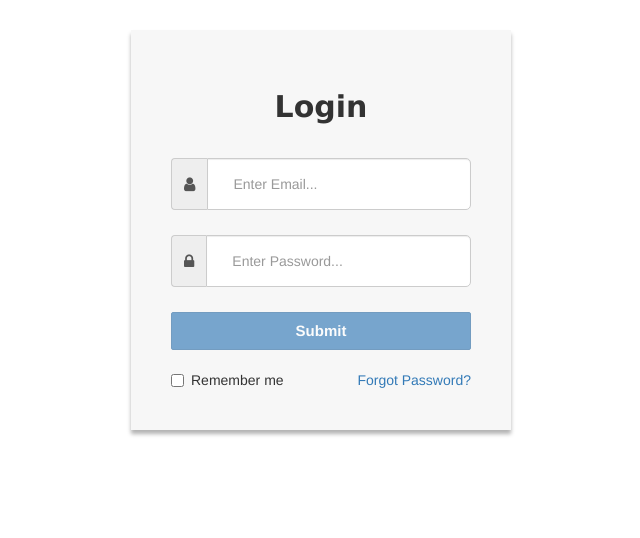
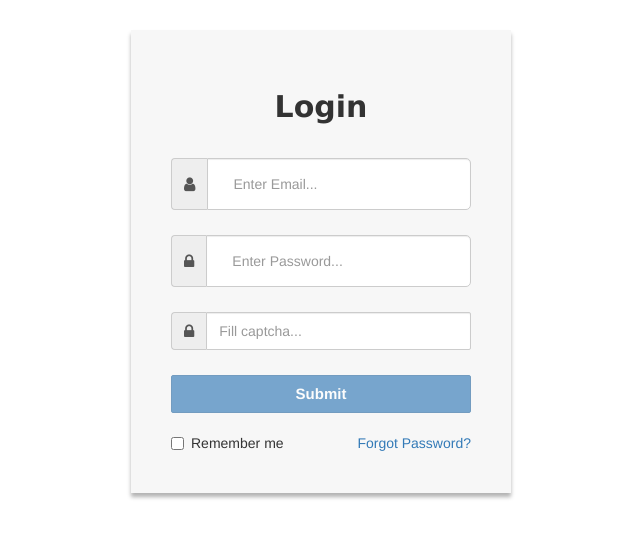
Before and after one commit to mahammasood1/react-login-component, a React (Create React App) app in the folder custom-login-component/: page / in a window 1280 px wide. Shown: the top 538 px of the page, without its empty margins (319-959 px from the left). Built offline with nearby package versions, Linux system fonts and the light colour scheme.

Commit message:
custom field

```diff
--- a/custom-login-component/src/components/LoginForm.js
+++ b/custom-login-component/src/components/LoginForm.js
@@ -13,6 +13,7 @@ class LoginForm extends React.Component {
                 email: false,
                 password: false,
             },
+            custom: '',
         };
     }
 
--- a/custom-login-component/src/fields.json
+++ b/custom-login-component/src/fields.json
@@ -11,6 +11,12 @@
       "name": "password",
       "type": "Password",
       "placeholder": "Enter Password..."
+    },
+    {
+      "label": "Captcha: ",
+      "name": "custom",
+      "type": "text",
+      "placeholder": "Fill captcha..."
     }
   ],
     "regex" : {
```
